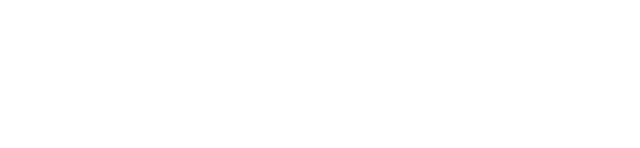
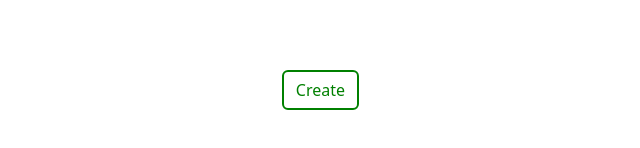
Before and after one commit to dyonvanraaij/werkbon-tool-vue3, a Vue app: page / in a window 1280 px wide. Shown: the part 310-458 px from the top of the page, without its empty margins (281-921 px from the left). Built offline with nearby package versions, Linux system fonts and the light colour scheme.

Commit message:
feat: BaseButton

```diff
--- a/package.json
+++ b/package.json
@@ -11,7 +11,9 @@
   "dependencies": {
     "pinia": "^2.1.7",
     "vue": "^3.4.21",
-    "vue-router": "^4.3.0"
+    "vue-router": "^4.3.0",
+    "bootstrap": "^5.3.3",
+    "sass": "^1.77.2"
   },
   "devDependencies": {
     "@vitejs/plugin-vue": "^5.0.4",
--- /dev/null
+++ b/src/assets/styles.scss
@@ -0,0 +1,58 @@
+// Include functions first (so you can manipulate colors, SVGs, calc, etc)
+@import 'node_modules/bootstrap/scss/functions';
+
+// Include any default variable overrides here + global variables
+//@import 'variables';
+
+// Include remainder of required Bootstrap stylesheets
+@import 'node_modules/bootstrap/scss/variables';
+@import 'node_modules/bootstrap/scss/variables-dark';
+@import 'node_modules/bootstrap/scss/maps';
+@import 'node_modules/bootstrap/scss/mixins';
+@import 'node_modules/bootstrap/scss/utilities';
+
+// Include any optional Bootstrap components as you like
+@import 'node_modules/bootstrap/scss/root';
+@import 'node_modules/bootstrap/scss/reboot';
+@import 'node_modules/bootstrap/scss/type';
+@import 'node_modules/bootstrap/scss/images';
+@import 'node_modules/bootstrap/scss/containers';
+@import 'node_modules/bootstrap/scss/grid';
+@import 'node_modules/bootstrap/scss/pagination';
+
+@import "node_modules/bootstrap/scss/root";
+@import "node_modules/bootstrap/scss/reboot";
+@import "node_modules/bootstrap/scss/type";
+@import "node_modules/bootstrap/scss/images";
+@import "node_modules/bootstrap/scss/containers";
+@import "node_modules/bootstrap/scss/grid";
+@import "node_modules/bootstrap/scss/tables";
+@import "node_modules/bootstrap/scss/forms";
+@import "node_modules/bootstrap/scss/buttons";
+@import "node_modules/bootstrap/scss/transitions";
+@import "node_modules/bootstrap/scss/dropdown";
+@import "node_modules/bootstrap/scss/button-group";
+@import "node_modules/bootstrap/scss/nav";
+@import "node_modules/bootstrap/scss/navbar";
+@import "node_modules/bootstrap/scss/card";
+@import "node_modules/bootstrap/scss/accordion";
+@import "node_modules/bootstrap/scss/breadcrumb";
+@import "node_modules/bootstrap/scss/pagination";
+@import "node_modules/bootstrap/scss/badge";
+@import "node_modules/bootstrap/scss/alert";
+@import "node_modules/bootstrap/scss/progress";
+@import "node_modules/bootstrap/scss/list-group";
+@import "node_modules/bootstrap/scss/close";
+@import "node_modules/bootstrap/scss/toasts";
+@import "node_modules/bootstrap/scss/modal";
+@import "node_modules/bootstrap/scss/tooltip";
+@import "node_modules/bootstrap/scss/popover";
+@import "node_modules/bootstrap/scss/carousel";
+@import "node_modules/bootstrap/scss/spinners";
+@import "node_modules/bootstrap/scss/offcanvas";
+@import "node_modules/bootstrap/scss/placeholders";
+
+// Bootstrap Utilities
+@import 'node_modules/bootstrap/scss/utilities/api';
+
+// Include custom SCSS per component here
--- /dev/null
+++ b/src/components/BaseButton.vue
@@ -0,0 +1,30 @@
+<script setup>
+defineProps({
+  primairyColor: {
+    type: String,
+    default: "green"
+  },
+  secondairyColor: {
+    type: String,
+    default: "lightGreen"
+  }
+})
+</script>
+
+<template>
+  <button class="btn">
+    <slot />
+  </button>
+</template>
+
+<style lang="scss" scoped>
+.btn {
+  border: solid 2px v-bind(primairyColor);
+  color: v-bind(primairyColor);
+
+  &:hover {
+    background-color: v-bind(secondairyColor);
+  }
+}
+
+</style>
--- a/src/main.js
+++ b/src/main.js
@@ -1,4 +1,6 @@
 import './assets/main.css'
+import '@/assets/styles.scss'
+import 'bootstrap'
 
 import { createApp } from 'vue'
 import { createPinia } from 'pinia'
--- a/src/views/HomeView.vue
+++ b/src/views/HomeView.vue
@@ -1,8 +1,14 @@
 <script setup>
+import BaseButton from "@/components/BaseButton.vue";
 </script>
 
 <template>
   <main>
+    <div class="row">
+      <div class="col-12">
+        <BaseButton>Create</BaseButton>
+      </div>
 
+    </div>
   </main>
 </template>
--- a/vite.config.js
+++ b/vite.config.js
@@ -4,6 +4,7 @@ import { defineConfig } from 'vite'
 import vue from '@vitejs/plugin-vue'
 import vueJsx from '@vitejs/plugin-vue-jsx'
 import VueDevTools from 'vite-plugin-vue-devtools'
+import {createRouterMatcher as path} from "vue-router";
 
 // https://vitejs.dev/config/
 export default defineConfig({
@@ -14,7 +15,7 @@ export default defineConfig({
   ],
   resolve: {
     alias: {
-      '@': fileURLToPath(new URL('./src', import.meta.url))
+      '@': fileURLToPath(new URL('./src', import.meta.url)),
     }
   }
 })
```
Also changed, not shown: 1 other file (tests, documents, lock files or other folders).
